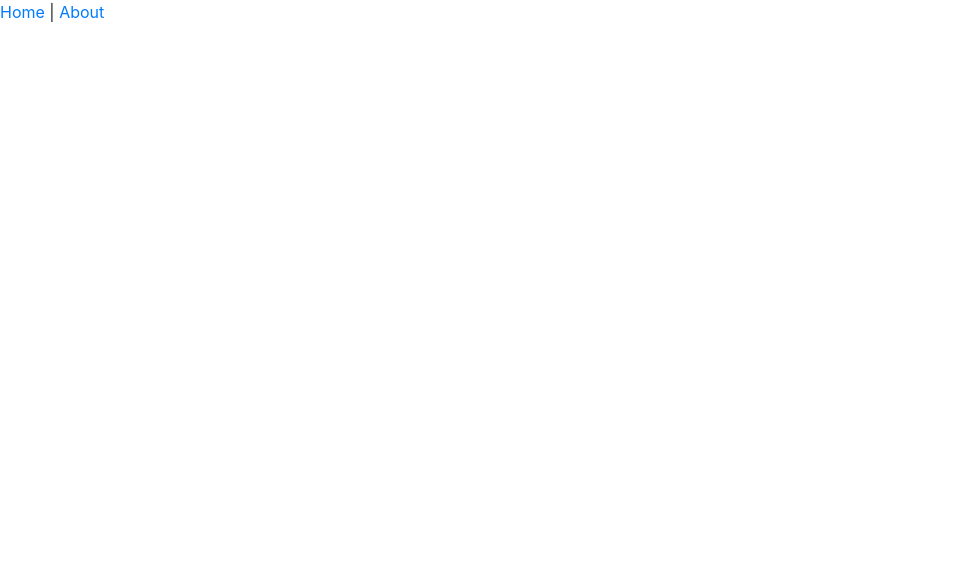
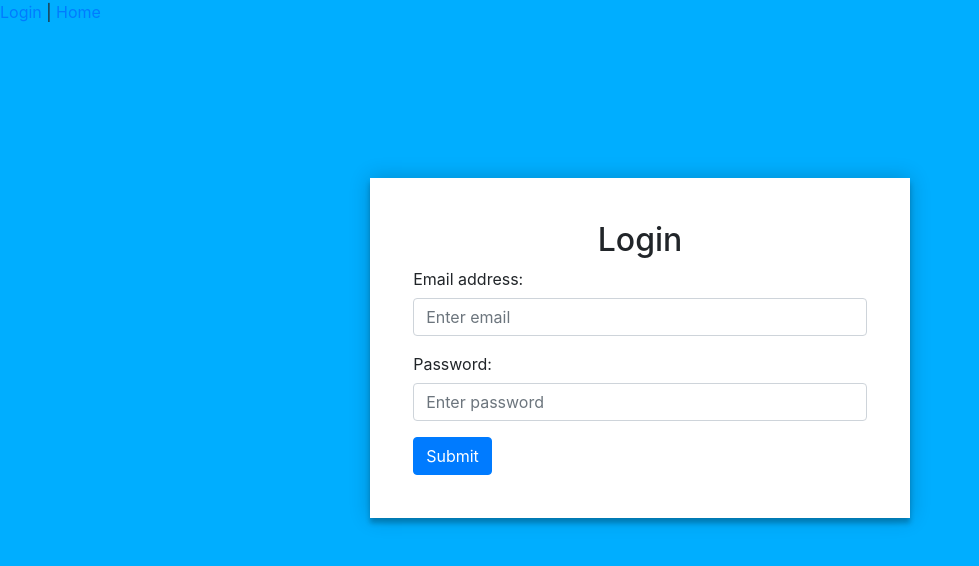
Before and after one commit to Dipress/crmifc-vue, a Vue app: page / in a window 1280 px wide. Shown: the top 566 px of the page, without its empty margins (0-979 px from the left). Built offline with nearby package versions, Linux system fonts and the light colour scheme.

Commit message:
create login page template

```diff
--- a/src/App.vue
+++ b/src/App.vue
@@ -1,12 +1,15 @@
 <template>
   <div id="app">
     <div id="nav">
-      <router-link to="/">Home</router-link> |
-      <router-link to="/about">About</router-link>
+      <router-link to="/">Login</router-link> |
+      <router-link to="/home">Home</router-link>
     </div>
-    <router-view/>
+    <router-view />
   </div>
 </template>
 
 <style>
+  body {
+    background-color: #00aeff !important;
+  }
 </style>
--- a/src/router/index.js
+++ b/src/router/index.js
@@ -1,19 +1,26 @@
-import Vue from 'vue'
-import VueRouter from 'vue-router'
-import Home from '../views/Home.vue'
+import Vue from 'vue';
+import VueRouter from 'vue-router';
+import Home from '../views/Home.vue';
+import Login from '../views/Login.vue';
 
-Vue.use(VueRouter)
+Vue.use(VueRouter);
 
 const routes = [
   {
     path: '/',
+    name: 'login',
+    component: Login,
+  },
+  {
+    path: '/home',
     name: 'home',
-    component: Home
+    component: Home,
   },
-]
+];
 
 const router = new VueRouter({
-  routes
-})
+  mode: 'history',
+  routes,
+});
 
-export default router
+export default router;
--- a/src/store/index.js
+++ b/src/store/index.js
@@ -1,15 +1,13 @@
-import Vue from 'vue'
-import Vuex from 'vuex'
+import Vue from 'vue';
+import Vuex from 'vuex';
 
-Vue.use(Vuex)
+Vue.use(Vuex);
 
 export default new Vuex.Store({
   state: {
+    user: null,
   },
-  mutations: {
-  },
-  actions: {
-  },
-  modules: {
-  }
-})
+  mutations: {},
+  actions: {},
+  modules: {},
+});
--- a/src/views/Home.vue
+++ b/src/views/Home.vue
@@ -1,12 +1,12 @@
 <template>
   <div>
+    <h1>This is a Home page</h1>
   </div>
 </template>
 
 <script>
-
-export default {
-  name: 'home',
-  components: {}
-}
+  export default {
+    name: 'home',
+    components: {},
+  };
 </script>
--- /dev/null
+++ b/src/views/Login.vue
@@ -0,0 +1,67 @@
+<template>
+  <div class="login">
+    <b-container class="fluid">
+      <b-row>
+        <b-col offset-md="3" md="6" lg="6" xs="12">
+          <b-form @submit.prevent="login" class="login-form">
+            <h2>Login</h2>
+            <b-form-group label="Email address:">
+              <b-form-input
+                type="email"
+                required
+                placeholder="Enter email"
+                v-model="form.email"
+              ></b-form-input>
+            </b-form-group>
+            <b-form-group label="Password:">
+              <b-form-input
+                type="password"
+                required
+                placeholder="Enter password"
+                v-model="form.password"
+              ></b-form-input>
+            </b-form-group>
+            <b-button type="submit" variant="primary">Submit</b-button>
+          </b-form>
+        </b-col>
+      </b-row>
+    </b-container>
+  </div>
+</template>
+
+<script>
+  export default {
+    name: 'login',
+    components: {},
+    data: function() {
+      return {
+        form: {
+          email: '',
+          password: '',
+        },
+      };
+    },
+    methods: {
+      login: function() {
+        window.console.log('submit');
+      },
+    },
+  };
+</script>
+
+<style scoped>
+  .login {
+    margin-top: 12%;
+  }
+
+  .login-form {
+    margin: 0 auto;
+    padding: 8%;
+    background-color: #fff;
+    box-shadow: 0 0 20px 0 rgba(0, 0, 0, 0.2), 0 5px 5px 0 rgba(0, 0, 0, 0.24);
+  }
+
+  .login-form h2 {
+    text-align: center;
+  }
+</style>
```
